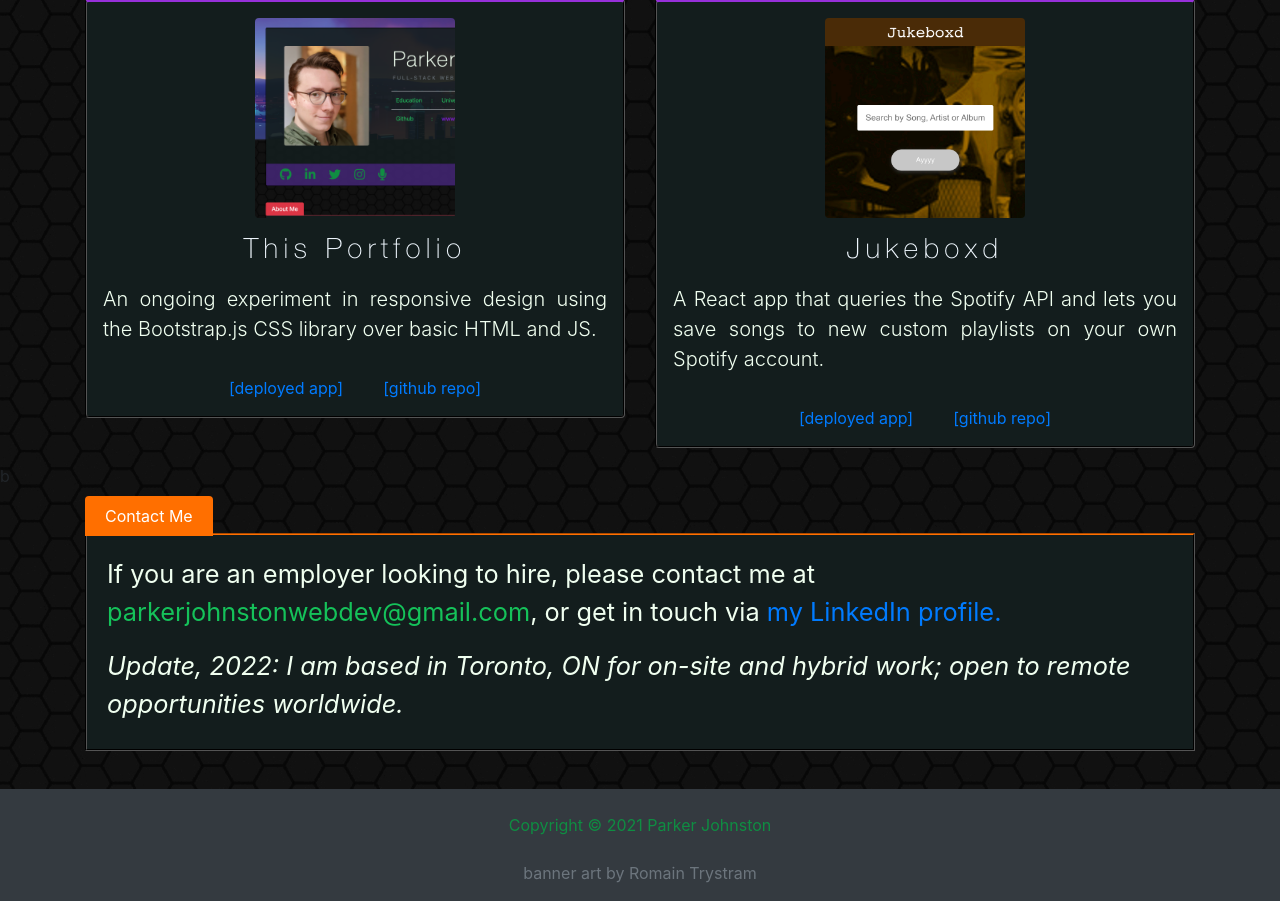
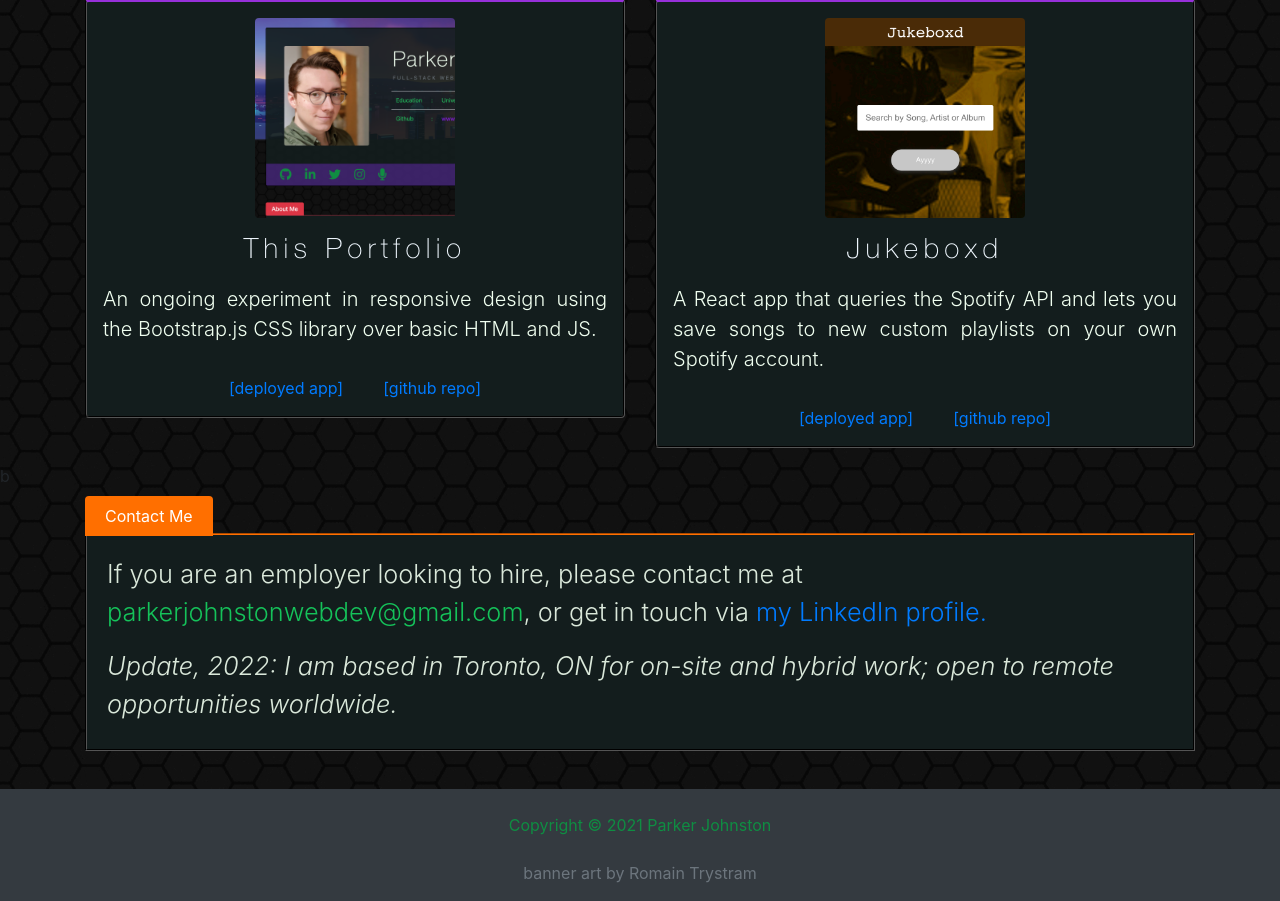
Before and after one commit to Paraprax/portfolio-2021, a PHP site: page / in a window 1280 px wide. Shown: the part 2100-3001 px from the top of the page. Run offline with PHP 8.4, Linux system fonts and the light colour scheme; some libraries are stand-ins or nearby versions.

Commit message:
Adjust contact font weight and color

```diff
--- a/assets/css/style.css
+++ b/assets/css/style.css
@@ -162,6 +162,13 @@ td {
   margin-top: 1rem !important;
 }
 
+.contact-pitch {
+  font-size: 19pt;
+  font-weight: 300;
+  /* font-family: "Helvetica Neue Thin", sans-serif, "Courier New", Courier, monospace; */
+  color: rgb(218, 232, 218);
+}
+
 #forms {
   padding: 20px 20px 10px 20px;
   background-color: rgb(19, 29, 29);
@@ -169,7 +176,7 @@ td {
   border-width: 2px;
   border-color: rgb(0, 0, 0);
   border-top-color: rgb(255, 111, 0);
-  color: honeydew;
+  color: rgb(235, 244, 235);
   margin-top: 5px;
 }
 
@@ -294,10 +301,6 @@ td {
   background-color: rgb(255, 111, 0);
 }
 
-.contact-pitch {
-  font-size: 19pt;
-}
-
 a:hover {
   color: rgb(21, 194, 90);
   text-decoration: none;
```
